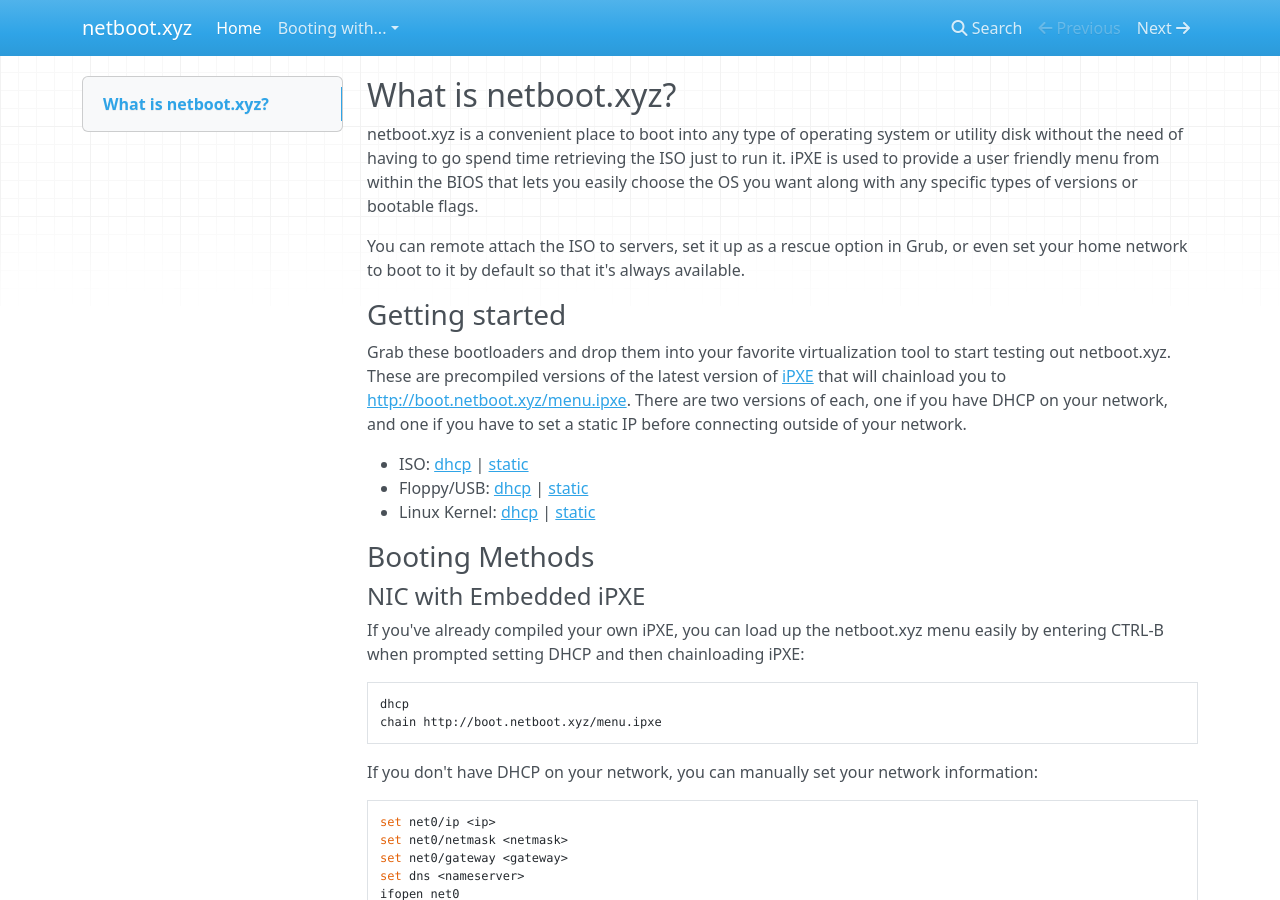
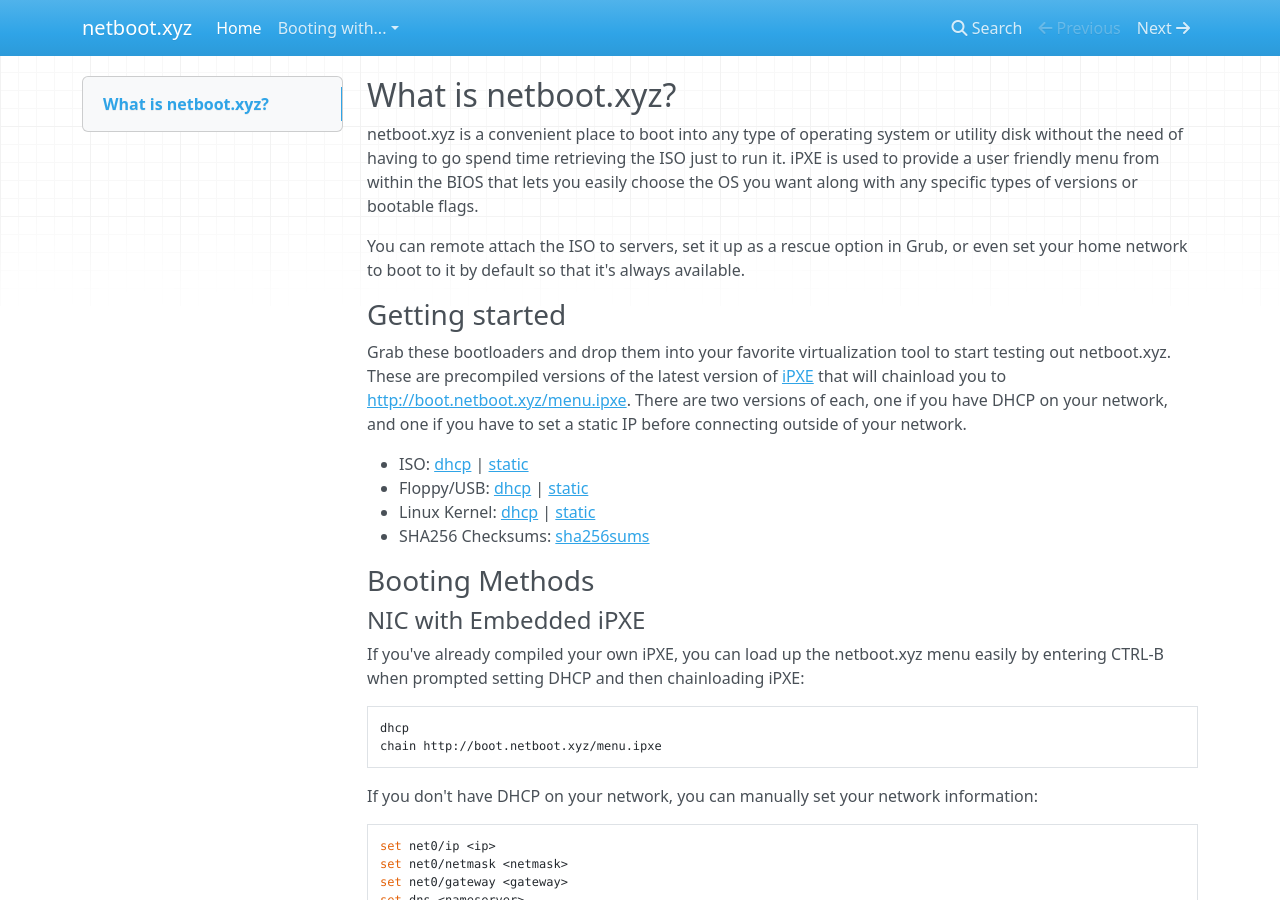
Before and after one commit to netbootxyz/netboot.xyz, an MkDocs documentation site: the page built from docs/index.md, in a window 1280 px wide and 900 px high. Built offline with MkDocs 1.6.1, drawn with Linux system fonts in a browser that asks for light colours; nearby versions of some CDN libraries; old or Windows-style settings are respelled for this version of MkDocs.

Commit message:
Add SHA256 Checksums links to README and docs

```diff
--- a/docs/index.md
+++ b/docs/index.md
@@ -11,6 +11,7 @@
 * ISO: [dhcp](http://boot.netboot.xyz/ipxe/netboot.xyz-dhcp.iso) | [static](http://boot.netboot.xyz/ipxe/netboot.xyz-static.iso)
 * Floppy/USB: [dhcp](http://boot.netboot.xyz/ipxe/netboot.xyz-dhcp.dsk) | [static](http://boot.netboot.xyz/ipxe/netboot.xyz-dhcp.dsk)
 * Linux Kernel: [dhcp](http://boot.netboot.xyz/ipxe/netboot.xyz-dhcp.lkrn) | [static](http://boot.netboot.xyz/ipxe/netboot.xyz-static.lkrn)
+* SHA256 Checksums: [sha256sums](http://boot.netboot.xyz/ipxe/netboot.xyz-sha256-checksums.txt)
 
 ### Booting Methods
 #### NIC with Embedded iPXE
```
Also changed, not shown: README.md (+1 -0 lines).
